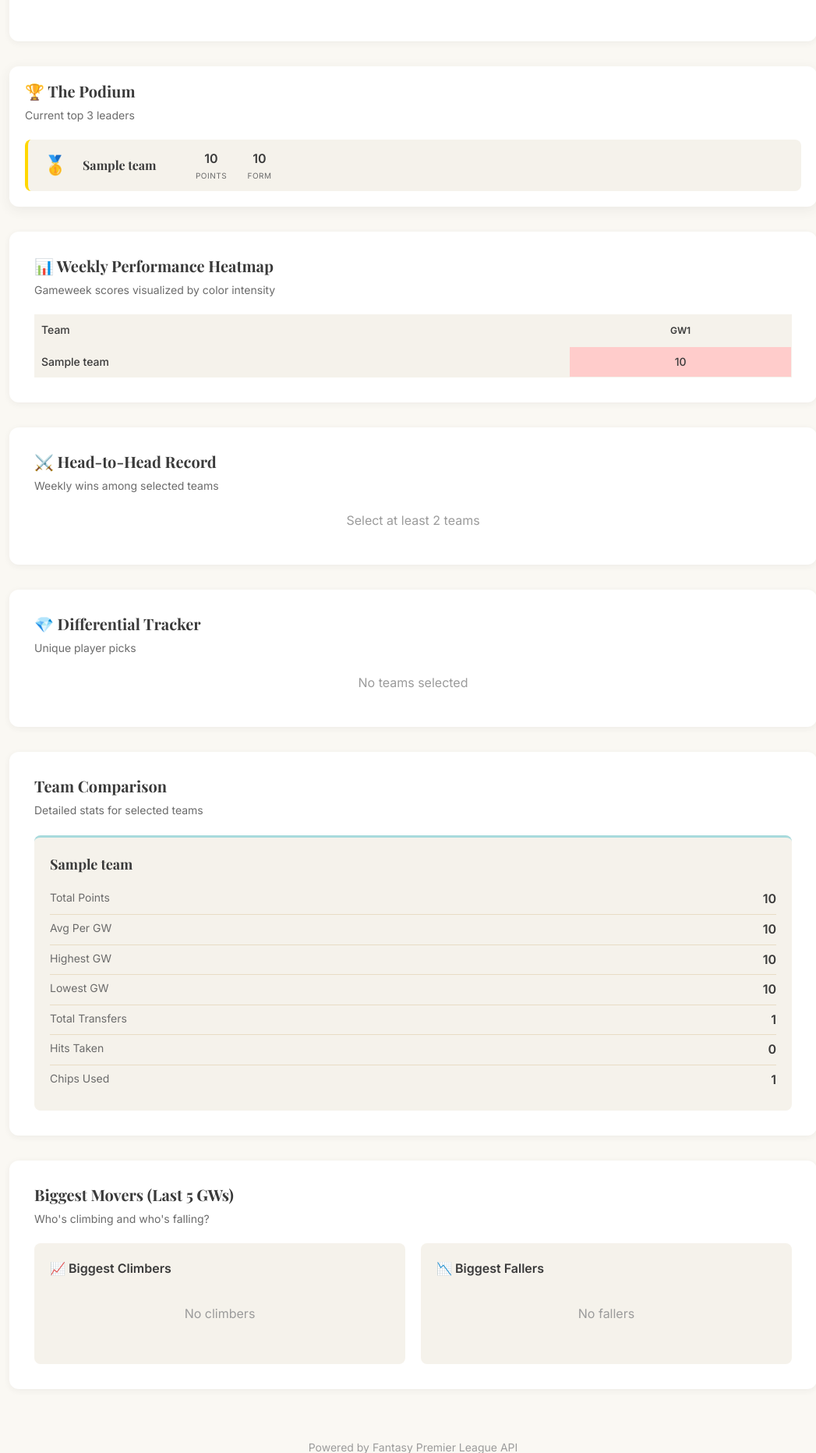
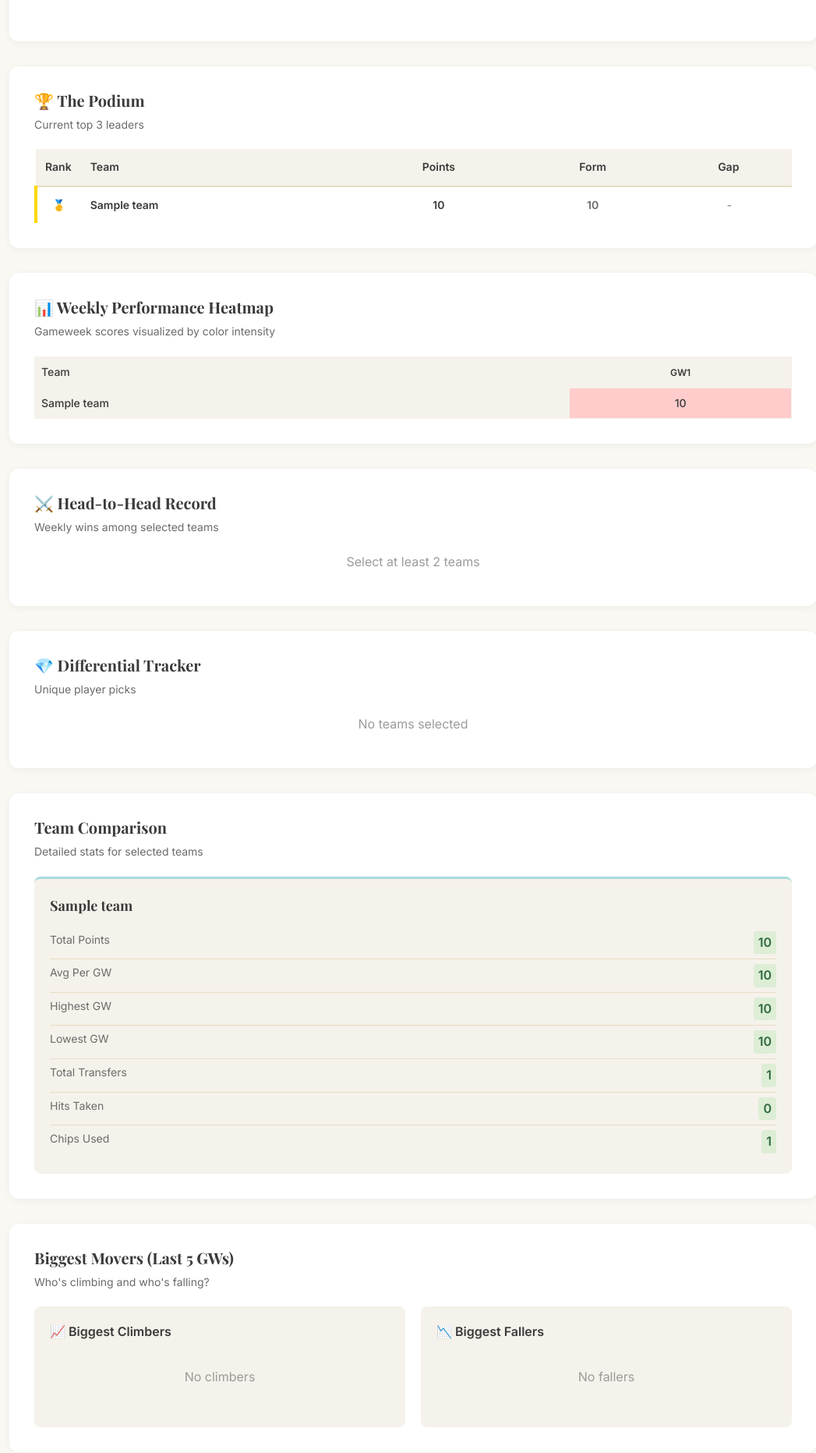
Before and after one commit to amiablealex/vantix, a Flask app: page / in a window 1280 px wide. Shown: the part 2963-4826 px from the top of the page at 78% size, without its empty margins (110-1157 px from the left). Run offline with Flask 3, Linux system fonts and the light colour scheme; tables that the repository leaves empty hold one stand-in row (values such as "Sample post"); data that the repository does not hold is empty.

Commit message:
subtle styling on stats table to highlight min max

```diff
--- a/static/css/style.css
+++ b/static/css/style.css
@@ -553,6 +553,23 @@ p {
 .comparison-stat-value {
     font-weight: 600;
     color: var(--color-text);
+    transition: all 0.2s ease;
+}
+
+.comparison-stat-value.highlight-best {
+    background: rgba(46, 204, 64, 0.12);
+    color: #2D6A3E;
+    padding: 2px 6px;
+    border-radius: 4px;
+    font-weight: 700;
+}
+
+.comparison-stat-value.highlight-worst {
+    background: rgba(255, 65, 54, 0.12);
+    color: #8B3A3A;
+    padding: 2px 6px;
+    border-radius: 4px;
+    font-weight: 700;
 }
 
 /* Movers Section */
@@ -623,122 +640,88 @@ p {
     color: #721c24;
 }
 
-/* Podium Section - Condensed Horizontal Layout */
+/* Podium Section - Table Style to Match H2H */
 .podium-section {
     background: var(--bg-card);
     border-radius: var(--border-radius);
-    padding: var(--spacing-md);
+    padding: var(--spacing-lg);
     margin-bottom: var(--spacing-lg);
-    box-shadow: var(--shadow-md);
+    box-shadow: var(--shadow-sm);
 }
 
 .podium-display {
-    display: flex;
-    flex-direction: column;
-    gap: var(--spacing-xs);
+    overflow-x: auto;
 }
 
-.podium-card {
-    display: flex;
-    align-items: center;
-    gap: var(--spacing-md);
-    background: var(--bg-secondary);
-    border-radius: var(--border-radius-sm);
-    padding: var(--spacing-sm) var(--spacing-md);
-    transition: transform 0.2s ease;
+.podium-table {
+    width: 100%;
+    border-collapse: collapse;
 }
 
-.podium-card:hover {
-    transform: translateX(5px);
+.podium-table thead th {
+    background: var(--bg-secondary);
+    padding: var(--spacing-sm);
+    text-align: left;
+    font-weight: 600;
+    font-size: 0.875rem;
+    color: var(--color-text);
+    border-bottom: 2px solid var(--color-primary);
 }
 
-.podium-first {
+.podium-table tbody td {
+    padding: var(--spacing-sm);
+    border-bottom: 1px solid var(--bg-secondary);
+    font-size: 0.875rem;
+}
+
+.podium-table tbody tr:last-child td {
+    border-bottom: none;
+}
+
+.podium-table tbody tr:hover {
+    background: var(--bg-secondary);
+}
+
+.podium-rank {
+    font-size: 1.25rem;
+    width: 40px;
+    text-align: center;
+}
+
+.podium-team {
+    font-weight: 600;
+    color: var(--color-text);
+}
+
+.podium-points {
+    text-align: center;
+    font-weight: 700;
+    color: var(--color-text);
+}
+
+.podium-form {
+    text-align: center;
+    font-weight: 600;
+    color: var(--color-text-light);
+}
+
+.podium-gap {
+    text-align: center;
+    font-weight: 600;
+    color: var(--color-text-lighter);
+    font-style: italic;
+}
+
+.podium-table tbody tr:nth-child(1) {
     border-left: 4px solid #FFD700;
 }
 
-.podium-second {
+.podium-table tbody tr:nth-child(2) {
     border-left: 4px solid #C0C0C0;
 }
 
-.podium-third {
+.podium-table tbody tr:nth-child(3) {
     border-left: 4px solid #CD7F32;
-}
-
-.podium-medal {
-    font-size: 1.5rem;
-    min-width: 30px;
-}
-
-.podium-info {
-    flex: 1;
-    display: flex;
-    align-items: center;
-    gap: var(--spacing-md);
-    flex-wrap: wrap;
-}
-
-.podium-team-name {
-    font-family: 'Playfair Display', serif;
-    font-size: 1rem;
-    font-weight: 700;
-    color: var(--color-text);
-    min-width: 120px;
-    flex-shrink: 0;
-}
-
-.podium-stats {
-    display: flex;
-    gap: var(--spacing-sm);
-    font-size: 0.875rem;
-    flex-wrap: wrap;
-}
-
-.podium-stat {
-    display: flex;
-    flex-direction: column;
-    align-items: center;
-    min-width: 50px;
-}
-
-.podium-stat-value {
-    font-weight: 700;
-    font-size: 1rem;
-    color: var(--color-text);
-}
-
-.podium-stat-label {
-    font-size: 0.625rem;
-    color: var(--color-text-light);
-    text-transform: uppercase;
-    letter-spacing: 0.5px;
-    white-space: nowrap;
-}
-
-@keyframes slideIn {
-    from {
-        opacity: 0;
-        transform: translateX(-20px);
-    }
-    to {
-        opacity: 1;
-        transform: translateX(0);
-    }
-}
-
-.podium-card {
-    animation: slideIn 0.3s ease forwards;
-}
-
-.podium-card:nth-child(1) {
-    animation-delay: 0s;
-}
-
-.podium-card:nth-child(2) {
-    animation-delay: 0.1s;
-}
-
-.podium-card:nth-child(3) {
-    animation-delay: 0.2s;
 }
 
 /* Transfer Strategy Cards */
@@ -1001,25 +984,14 @@ p {
 
 /* Responsive adjustments for new sections */
 @media (max-width: 640px) {
-    .podium-team-name {
-        min-width: 100px;
-        font-size: 0.875rem;
+    .podium-table th,
+    .podium-table td {
+        padding: var(--spacing-xs);
+        font-size: 0.75rem;
     }
 
-    .podium-stats {
-        gap: var(--spacing-xs);
-    }
-
-    .podium-stat {
-        min-width: 45px;
-    }
-
-    .podium-stat-value {
-        font-size: 0.875rem;
-    }
-
-    .podium-stat-label {
-        font-size: 0.5rem;
+    .podium-rank {
+        font-size: 1rem;
     }
 
     .heatmap-cell {
--- a/static/js/dashboard.js
+++ b/static/js/dashboard.js
@@ -257,7 +257,7 @@ function initializeComparison() {
         });
 }
 
-// Display team comparison
+// Display team comparison with min/max highlighting
 function displayComparison(teams) {
     const container = document.getElementById('comparisonGrid');
 
@@ -266,36 +266,63 @@ function displayComparison(teams) {
         return;
     }
 
+    // Calculate min/max for each stat
+    const stats = {
+        total_points: { values: teams.map(t => t.total_points), higherIsBetter: true },
+        avg_points: { values: teams.map(t => t.avg_points), higherIsBetter: true },
+        highest_gw: { values: teams.map(t => t.highest_gw), higherIsBetter: true },
+        lowest_gw: { values: teams.map(t => t.lowest_gw), higherIsBetter: false },
+        total_transfers: { values: teams.map(t => t.total_transfers), higherIsBetter: true },
+        hits_taken: { values: teams.map(t => t.hits_taken), higherIsBetter: false },
+        chips_used: { values: teams.map(t => t.chips_used), higherIsBetter: false }
+    };
+
+    // Helper function to get highlight class
+    function getHighlightClass(value, statKey) {
+        const stat = stats[statKey];
+        const max = Math.max(...stat.values);
+        const min = Math.min(...stat.values);
+
+        if (stat.higherIsBetter) {
+            if (value === max) return 'highlight-best';
+            if (value === min) return 'highlight-worst';
+        } else {
+            if (value === min) return 'highlight-best';
+            if (value === max) return 'highlight-worst';
+        }
+        return '';
+    }
+
     container.innerHTML = teams.map(team => `
         <div class="comparison-card">
             <div class="comparison-team-name">${team.team_name}</div>
             <div class="comparison-stat-row">
                 <span class="comparison-stat-label">Total Points</span>
-                <span class="comparison-stat-value">${team.total_points}</span>
+                <span class="comparison-stat-value ${getHighlightClass(team.total_points, 'total_points')}">${team.total_points}</span>
             </div>
             <div class="comparison-stat-row">
                 <span class="comparison-stat-label">Avg Per GW</span>
-                <span class="comparison-stat-value">${team.avg_points}</span>
+                <span class="comparison-stat-value ${getHighlightClass(team.avg_points, 'avg_points')}">${team.avg_points}</span>
             </div>
             <div class="comparison-stat-row">
                 <span class="comparison-stat-label">Highest GW</span>
-                <span class="comparison-stat-value">${team.highest_gw}</span>
+                <span class="comparison-stat-value ${getHighlightClass(team.highest_gw, 'highest_gw')}">${team.highest_gw}</span>
             </div>
             <div class="comparison-stat-row">
                 <span class="comparison-stat-label">Lowest GW</span>
-                <span class="comparison-stat-value">${team.lowest_gw}</span>
+                <span class="comparison-stat-value ${getHighlightClass(team.lowest_gw, 'lowest_gw')}">${team.lowest_gw}</span>
             </div>
             <div class="comparison-stat-row">
                 <span class="comparison-stat-label">Total Transfers</span>
-                <span class="comparison-stat-value">${team.total_transfers}</span>
+                <span class="comparison-stat-value ${getHighlightClass(team.total_transfers, 'total_transfers')}">${team.total_transfers}</span>
             </div>
             <div class="comparison-stat-row">
                 <span class="comparison-stat-label">Hits Taken</span>
-                <span class="comparison-stat-value">${team.hits_taken}</span>
+                <span class="comparison-stat-value ${getHighlightClass(team.hits_taken, 'hits_taken')}">${team.hits_taken}</span>
             </div>
             <div class="comparison-stat-row">
                 <span class="comparison-stat-label">Chips Used</span>
-                <span class="comparison-stat-value">${team.chips_used}</span>
+                <span class="comparison-stat-value ${getHighlightClass(team.chips_used, 'chips_used')}">${team.chips_used}</span>
             </div>
         </div>
     `).join('');
@@ -578,7 +605,7 @@ function initializePodium() {
         });
 }
 
-// Display Podium - Condensed Format
+// Display Podium - Table Format
 function displayPodium(podium) {
     const container = document.getElementById('podiumDisplay');
 
@@ -588,32 +615,35 @@ function displayPodium(podium) {
     }
 
     const medals = ['🥇', '🥈', '🥉'];
-    const positions = ['first', 'second', 'third'];
 
-    container.innerHTML = podium.map((team, index) => `
-        <div class="podium-card podium-${positions[index]}">
-            <div class="podium-medal">${medals[index]}</div>
-            <div class="podium-info">
-                <div class="podium-team-name">${team.team_name}</div>
-                <div class="podium-stats">
-                    <div class="podium-stat">
-                        <span class="podium-stat-value">${team.total_points}</span>
-                        <span class="podium-stat-label">Points</span>
-                    </div>
-                    <div class="podium-stat">
-                        <span class="podium-stat-value">${team.recent_form}</span>
-                        <span class="podium-stat-label">Form</span>
-                    </div>
-                    ${team.gap > 0 ? `
-                    <div class="podium-stat">
-                        <span class="podium-stat-value">-${team.gap}</span>
-                        <span class="podium-stat-label">Gap</span>
-                    </div>
-                    ` : ''}
-                </div>
-            </div>
-        </div>
-    `).join('');
+    let html = `
+        <table class="podium-table">
+            <thead>
+                <tr>
+                    <th>Rank</th>
+                    <th>Team</th>
+                    <th style="text-align: center;">Points</th>
+                    <th style="text-align: center;">Form</th>
+                    <th style="text-align: center;">Gap</th>
+                </tr>
+            </thead>
+            <tbody>
+    `;
+
+    podium.forEach((team, index) => {
+        html += `
+            <tr>
+                <td class="podium-rank">${medals[index]}</td>
+                <td class="podium-team">${team.team_name}</td>
+                <td class="podium-points">${team.total_points}</td>
+                <td class="podium-form">${team.recent_form}</td>
+                <td class="podium-gap">${team.gap > 0 ? `-${team.gap}` : '-'}</td>
+            </tr>
+        `;
+    });
+
+    html += '</tbody></table>';
+    container.innerHTML = html;
 }
 
 // Show error message
```
